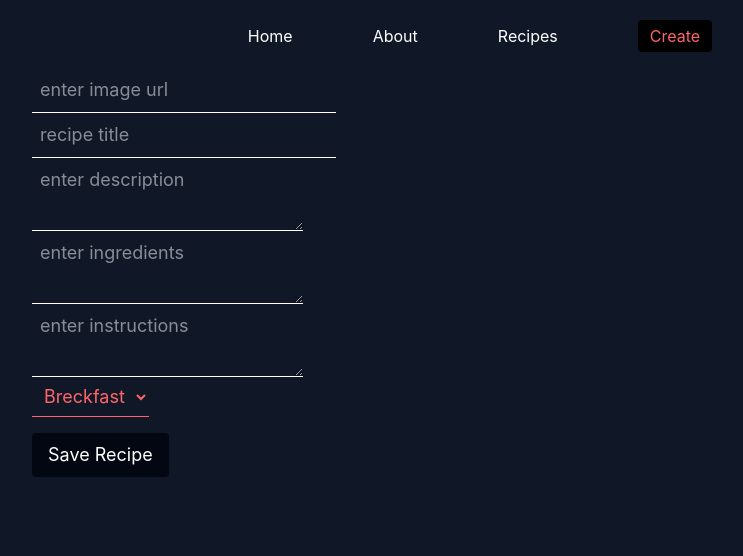
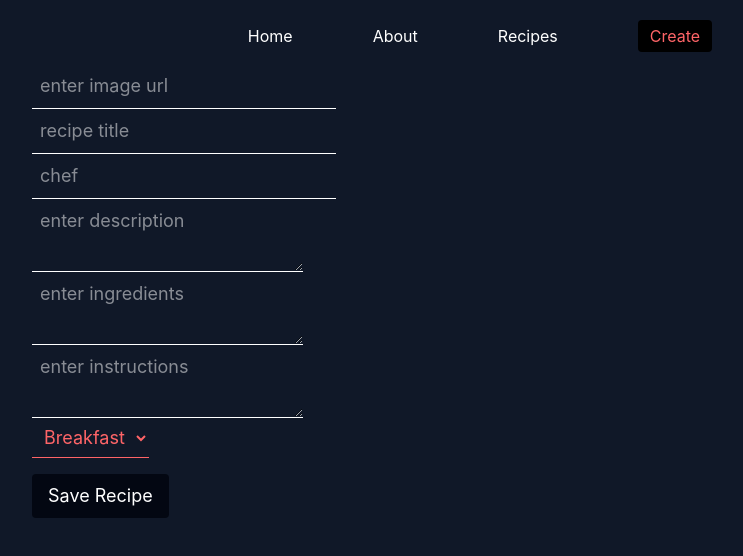
Before and after one commit to Nayan129/Recipe-Maker, a React (Vite) app: page /create-recipe in a window 1280 px wide. Shown: the top 556 px of the page, without its empty margins (160-903 px from the left). Built offline with nearby package versions, Linux system fonts and the light colour scheme.

Commit message:
CRUD Operation Done for Recipe Project

```diff
--- a/src/components/RecipeCard.jsx
+++ b/src/components/RecipeCard.jsx
@@ -1,7 +1,7 @@
 import { Link } from "react-router-dom";
 
 const RecipeCard = ({ recipe }) => {
-  const { id, url, title, desc, chef, ingr, inst } = recipe;
+  const { id, img, title, desc, chef, ingr, inst } = recipe;
 
   return (
     <Link
@@ -10,7 +10,7 @@ const RecipeCard = ({ recipe }) => {
     >
       <img
         className="w-full h-[20vh] object-cover"
-        src={url}
+        src={img}
         alt="recipe image"
       />
       <h1 className="font-black mt-2">{title}</h1>
--- a/src/pages/Create.jsx
+++ b/src/pages/Create.jsx
@@ -33,7 +33,13 @@ const Create = () => {
           {...register("title")}
           type="text"
           placeholder="recipe title"
-          required
+        />
+
+        <input
+          className="border-b outline-0 p-2 block"
+          {...register("chef")}
+          type="text"
+          placeholder="chef"
         />
 
         <textarea
@@ -61,7 +67,7 @@ const Create = () => {
           className="border-b outline-0 p-2 block text-red-400"
           {...register("categories")}
         >
-          <option value="BreckFast">Breckfast</option>
+          <option value="BreakFast">Breakfast</option>
           <option value="Lunch">Lunch</option>
           <option value="Brunch">Brunch</option>
           <option value="Dinner">Dinner</option>
--- a/src/pages/DetailedRecipe.jsx
+++ b/src/pages/DetailedRecipe.jsx
@@ -1,34 +1,69 @@
 import { useContext } from "react";
 import { recipeContext } from "../context/RecipeContext";
-import { useParams } from "react-router-dom";
+import { useNavigate, useParams } from "react-router-dom";
 import { useForm } from "react-hook-form";
 import { toast } from "react-toastify";
 
 const DetailedRecipe = () => {
   const { data, setData } = useContext(recipeContext);
 
-  const { register, handleSubmit, reset } = useForm();
-
-  const submitHandler = (recipe) => {
-    toast.success("your recipe updated!");
-  };
-
+  // params to get particular data
   const params = useParams();
   const recipe = data.find((recipe) => params.id == recipe.id);
 
+  const navigate = useNavigate();
+
+  const { register, handleSubmit, reset } = useForm({
+    defaultValues: {
+      img: recipe.img,
+      title: recipe.title,
+      chef: recipe.chef,
+      desc: recipe.desc,
+      ingr: recipe.ingr,
+      inst: recipe.inst,
+      category: recipe.category,
+    },
+  });
+
+  // this is submitHandler to update recipe
+  const submitHandler = (recipe) => {
+    const index = data.findIndex((recipe) => params.id == recipe.id);
+    const copydata = [...data];
+    copydata[index] = { ...copydata[index], ...recipe };
+    setData(copydata);
+    toast.success("recipe updated!");
+    navigate("/recipes");
+  };
+
+  // this is deleteHandler to delete recipe
+  const deleteHandler = () => {
+    const filterdata = data.filter((recipe) => recipe.id != params.id);
+    setData(filterdata);
+    toast.success("Recipe deleted!");
+    navigate("/recipes");
+  };
+
   return recipe ? (
     <div className="w-full flex">
+      {/* this div is for rendering our single recipe data after click on recipe */}
       <div className="left w-1/2 p-2">
         <div className="text-5xl">{recipe.title}</div>
         <img className="h-[20vh]" src={recipe.img} alt="" />
+        <small className="px-2 text-red-400">{recipe.chef}</small>
+        <p className="px-2 pb-3">
+          {recipe.desc.slice(0, 100)}...{" "}
+          <small className="text-blue-400">more</small>
+        </p>
       </div>
+
+      {/* this is right div for updating Recipe */}
+
       <div className="right w-1/2 p-2">
         <div>
           <form className="w-1/2 p-2" onSubmit={handleSubmit(submitHandler)}>
             <input
               className="border-b outline-0 p-2 block"
               {...register("img")}
-              value={recipe.img}
               type="url"
               placeholder="enter image url"
             />
@@ -36,15 +71,20 @@ const DetailedRecipe = () => {
             <input
               className="border-b outline-0 p-2 block"
               {...register("title")}
-              value={recipe.title}
               type="text"
               placeholder="recipe title"
+            />
+
+            <input
+              className="border-b outline-0 p-2 block"
+              {...register("chef")}
+              type="text"
+              placeholder="chef"
             />
 
             <textarea
               className="recipe border-b outline-0 p-2 block"
               {...register("desc")}
-              value={recipe.desc}
               type="text"
               placeholder="enter description"
             />
@@ -52,7 +92,6 @@ const DetailedRecipe = () => {
             <textarea
               className="recipe border-b outline-0 p-2 block"
               {...register("ingr")}
-              value={recipe.ingr}
               type="text"
               placeholder="enter ingredients"
             />
@@ -60,7 +99,6 @@ const DetailedRecipe = () => {
             <textarea
               className="recipe border-b outline-0 p-2 block"
               {...register("inst")}
-              value={recipe.inst}
               type="text"
               placeholder="enter instructions"
             />
@@ -69,14 +107,20 @@ const DetailedRecipe = () => {
               className="border-b outline-0 p-2 block text-red-400"
               {...register("categories")}
             >
-              <option value="BreckFast">Breckfast</option>
+              <option value="BreakFast">Breakfast</option>
               <option value="Lunch">Lunch</option>
               <option value="Brunch">Brunch</option>
               <option value="Dinner">Dinner</option>
             </select>
 
-            <button className="bg-gray-950 mt-4 py-2 px-4 rounded cursor-pointer active:scale-90">
+            <button className="bg-green-700 mt-4 py-2 px-4 rounded cursor-pointer active:scale-90">
               update Recipe
+            </button>
+            <button
+              onClick={deleteHandler}
+              className="bg-red-500 mt-4 py-2 px-4 rounded cursor-pointer active:scale-90"
+            >
+              Delete Recipe
             </button>
           </form>
         </div>
--- a/src/routes/MainRoutes.jsx
+++ b/src/routes/MainRoutes.jsx
@@ -7,7 +7,7 @@ import DetailedRecipe from "../pages/DetailedRecipe";
 
 const MainRoutes = () => {
   return (
-    <div className="py-4 text-lg ">
+    <div className="py-3 text-lg">
       <Routes>
         <Route path="/" element={<Home />} />
         <Route path="/about" element={<About />} />
```
